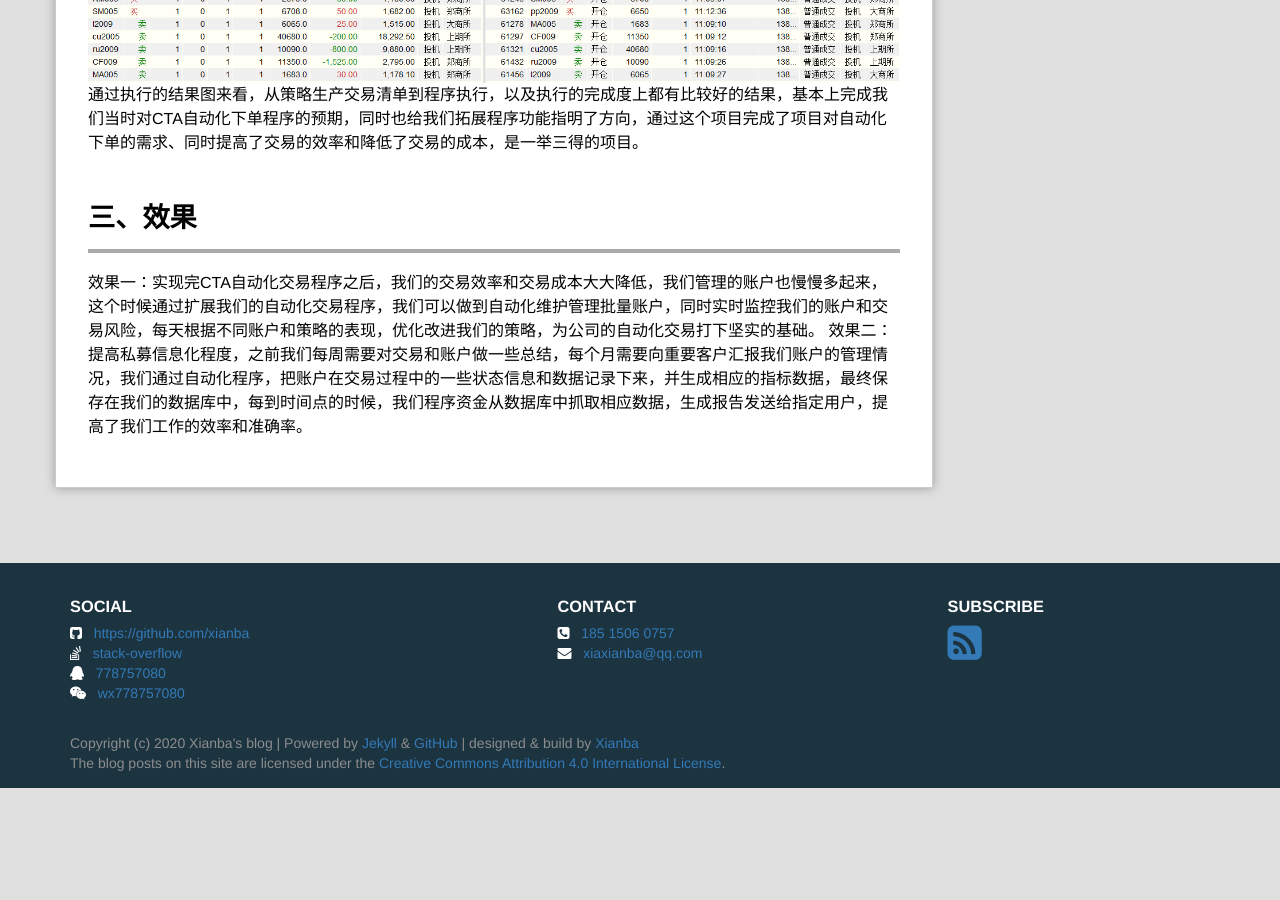
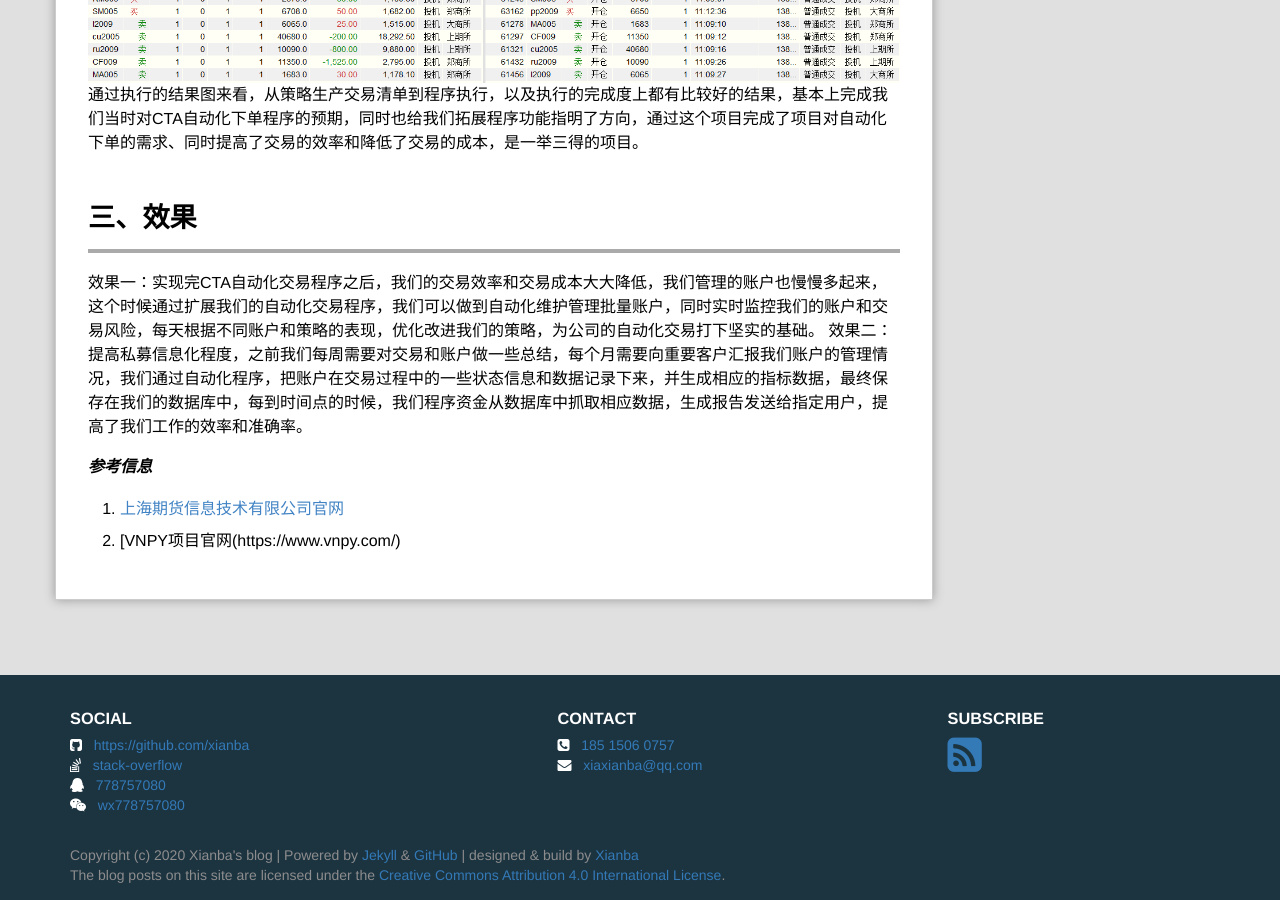
Before and after one commit to xianba/xianba.github.com, a Jekyll site: the page built from _posts/2018-05-30-CTA autotrade program.md, in a window 1280 px wide and 900 px high, scrolled down 3619 px. Built offline with Jekyll 4.4.1, drawn with Linux system fonts in a browser that asks for light colours; comment, search, counter and statistics services are not loaded; before the commit the page ends 4407 px from its top, so only the background shows below that.

Commit message:
Update 2018-05-30-CTA autotrade program.md

```diff
--- a/_posts/2018-05-30-CTA autotrade program.md
+++ b/_posts/2018-05-30-CTA autotrade program.md
@@ -33,3 +33,7 @@ excerpt: "程序化交易在当今的市场上已经越来越频繁，特别对
 # 三、效果
 效果一：实现完CTA自动化交易程序之后，我们的交易效率和交易成本大大降低，我们管理的账户也慢慢多起来，这个时候通过扩展我们的自动化交易程序，我们可以做到自动化维护管理批量账户，同时实时监控我们的账户和交易风险，每天根据不同账户和策略的表现，优化改进我们的策略，为公司的自动化交易打下坚实的基础。
 效果二：提高私募信息化程度，之前我们每周需要对交易和账户做一些总结，每个月需要向重要客户汇报我们账户的管理情况，我们通过自动化程序，把账户在交易过程中的一些状态信息和数据记录下来，并生成相应的指标数据，最终保存在我们的数据库中，每到时间点的时候，我们程序资金从数据库中抓取相应数据，生成报告发送给指定用户，提高了我们工作的效率和准确率。
+
+***参考信息***
+1. [上海期货信息技术有限公司官网](http://www.sfit.com.cn)
+2. [VNPY项目官网(https://www.vnpy.com/)
```
